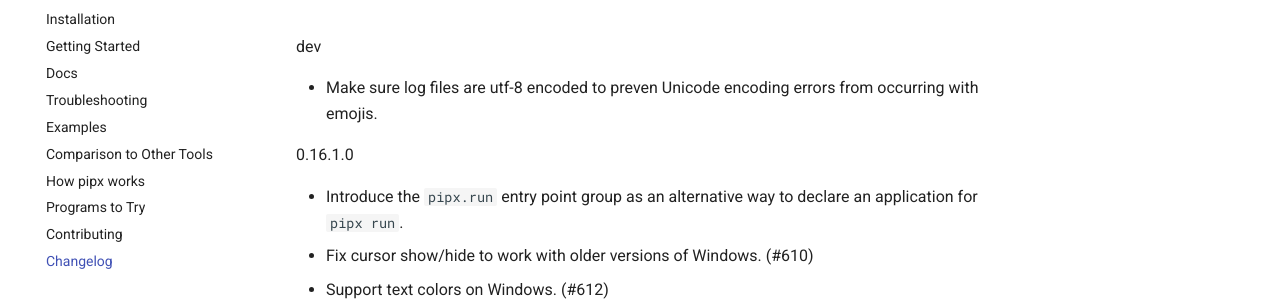
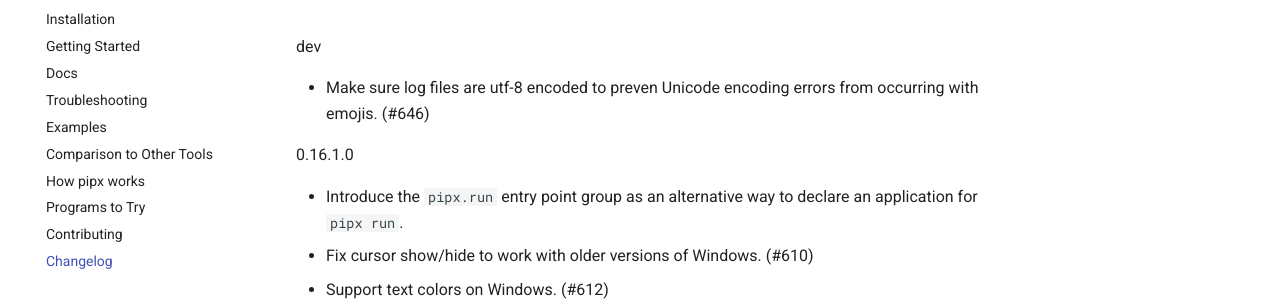
Before and after one commit to pypa/pipx, an MkDocs documentation site: the page built from docs/changelog.md, in a window 1280 px wide and 900 px high. Shown: the part 146-447 px from the top of the window. Built offline with MkDocs 1.6.1 and Material for MkDocs 9.7.7, drawn with Linux system fonts in a browser that asks for light colours; comment, search, counter and statistics services are not loaded.

Commit message:
Add PR number to changelog.

```diff
--- a/docs/changelog.md
+++ b/docs/changelog.md
@@ -1,6 +1,6 @@
 dev
 
-- Make sure log files are utf-8 encoded to preven Unicode encoding errors from occurring with emojis.
+- Make sure log files are utf-8 encoded to preven Unicode encoding errors from occurring with emojis. (#646)
 
 0.16.1.0
 
```
